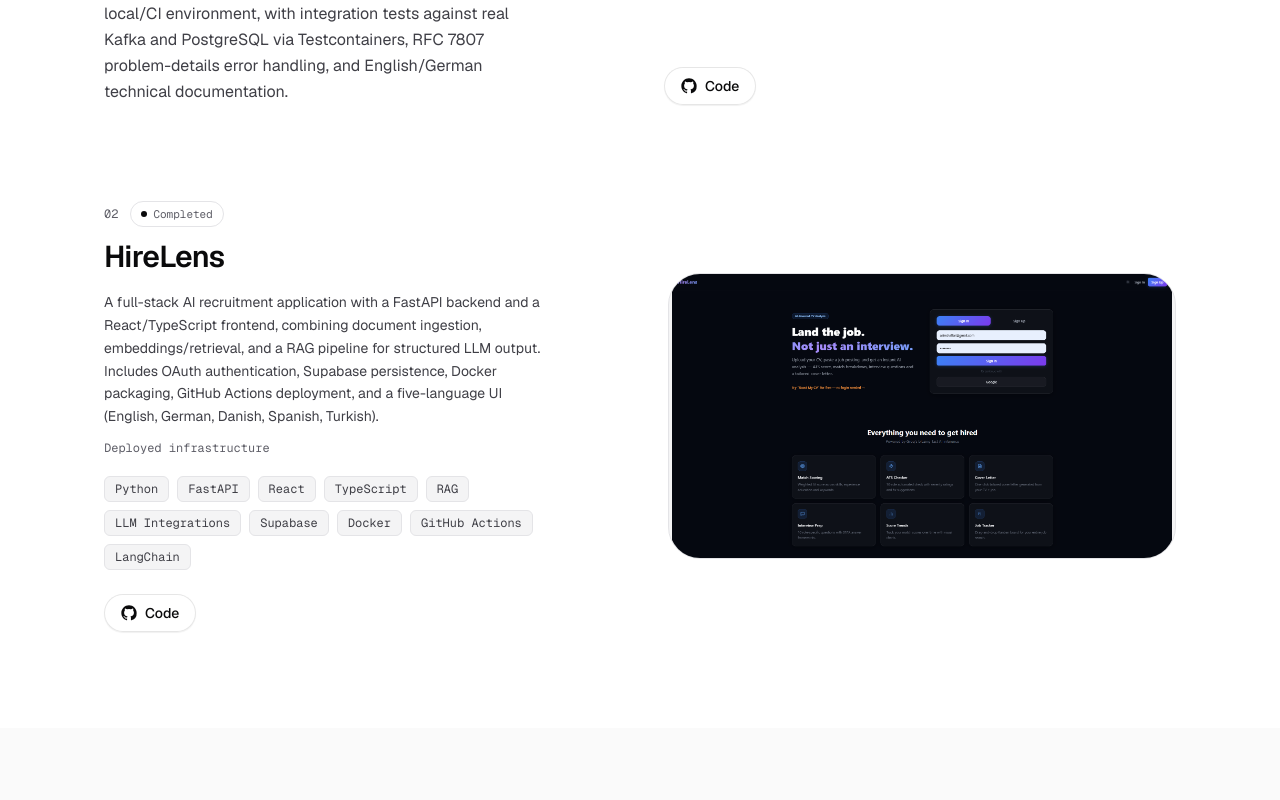
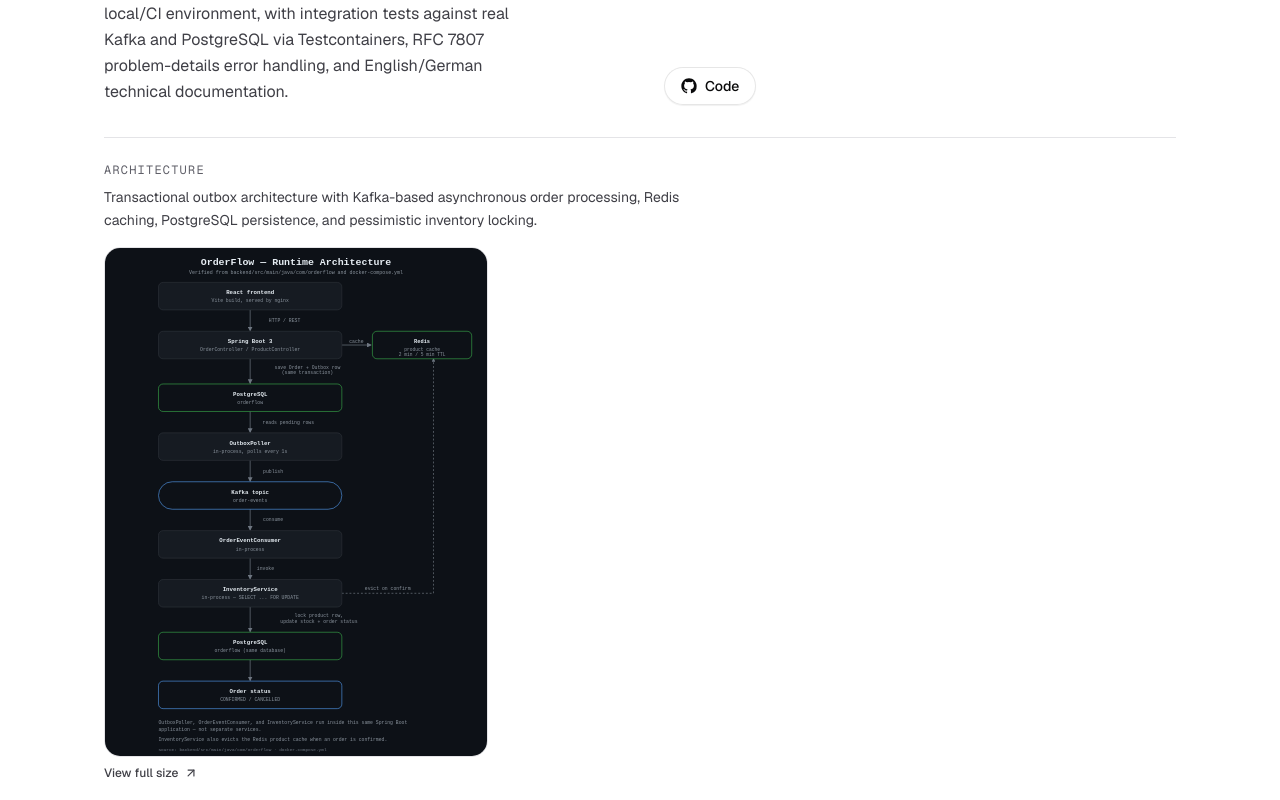
Before and after one commit to azim-haffar/azimx.dev, a Next.js app: page / in a window 1280 px wide. Shown: the part 2280-3080 px from the top of the page. Built offline with nearby package versions, Linux system fonts and the light colour scheme.

Commit message:
orderflow project diagram

```diff
--- a/src/components/ui/ProjectCard.tsx
+++ b/src/components/ui/ProjectCard.tsx
@@ -70,6 +70,41 @@ function Media({ project, wide }: { project: Project; wide?: boolean }) {
         sizes="(min-width: 1024px) 50vw, 100vw"
         className={project.imageFit === "contain" ? "object-contain" : "object-cover"}
       />
+    </div>
+  );
+}
+
+/** Secondary visual (e.g. an architecture diagram). Rendered at its natural
+ * aspect ratio so it's never cropped, and links to the full-size image. */
+function ArchitectureVisual({ architecture }: { architecture: NonNullable<Project["architecture"]> }) {
+  return (
+    <div className="border-t border-border pt-6">
+      <p className="font-mono text-xs uppercase tracking-widest text-fg-subtle">
+        Architecture
+      </p>
+      <p className="mt-2 max-w-xl text-sm leading-relaxed text-fg-muted">
+        {architecture.caption}
+      </p>
+      <a
+        href={architecture.imageSrc}
+        target="_blank"
+        rel="noopener noreferrer"
+        className="group mt-4 flex w-full max-w-sm flex-col gap-2"
+      >
+        <span className="block w-full overflow-hidden rounded-2xl border border-border bg-surface transition-colors duration-150 group-hover:border-border-strong">
+          {/* eslint-disable-next-line @next/next/no-img-element -- vector diagram, not a next/image candidate */}
+          <img
+            src={architecture.imageSrc}
+            alt={architecture.imageAlt}
+            className="block h-auto w-full"
+            loading="lazy"
+          />
+        </span>
+        <span className="inline-flex items-center gap-1.5 text-xs font-medium text-fg-muted transition-colors duration-150 group-hover:text-fg">
+          View full size
+          <ArrowUpRight className="h-3.5 w-3.5" aria-hidden="true" />
+        </span>
+      </a>
     </div>
   );
 }
@@ -169,6 +204,9 @@ export function ProjectCard({ project, index }: { project: Project; index: numbe
             <ActionsRow project={project} />
           </div>
         </div>
+        {project.architecture ? (
+          <ArchitectureVisual architecture={project.architecture} />
+        ) : null}
       </article>
     );
   }
--- a/src/data/projects.ts
+++ b/src/data/projects.ts
@@ -34,6 +34,13 @@ export const projects: Project[] = [
     imageAlt:
       "OrderFlow dashboard showing order processing, Kafka status, Redis, PostgreSQL, and event activity",
     imageFit: "contain",
+    architecture: {
+      imageSrc: "/projects/orderflow-architecture.svg",
+      imageAlt:
+        "OrderFlow architecture showing the React frontend, Spring Boot application, Redis cache, PostgreSQL database, transactional outbox, Kafka order-events topic, and inventory processing flow.",
+      caption:
+        "Transactional outbox architecture with Kafka-based asynchronous order processing, Redis caching, PostgreSQL persistence, and pessimistic inventory locking.",
+    },
     featured: true,
   },
   {
--- a/src/types/portfolio.ts
+++ b/src/types/portfolio.ts
@@ -30,6 +30,14 @@ export interface Project {
   /** Overrides the split-layout media aspect ratio (default "4/3") to better
    * match the real screenshot and avoid excess letterboxing. */
   imageAspect?: "4/3" | "16/9";
+  /** Optional secondary visual (e.g. an architecture diagram) shown below the
+   * main project content. Rendered at its natural aspect ratio — never
+   * cropped — and links to the full-size image in a new tab. */
+  architecture?: {
+    imageSrc: string;
+    imageAlt: string;
+    caption: string;
+  };
   featured?: boolean;
 }
 
```
Also changed, not shown: public/projects/orderflow-architecture.svg (added).
